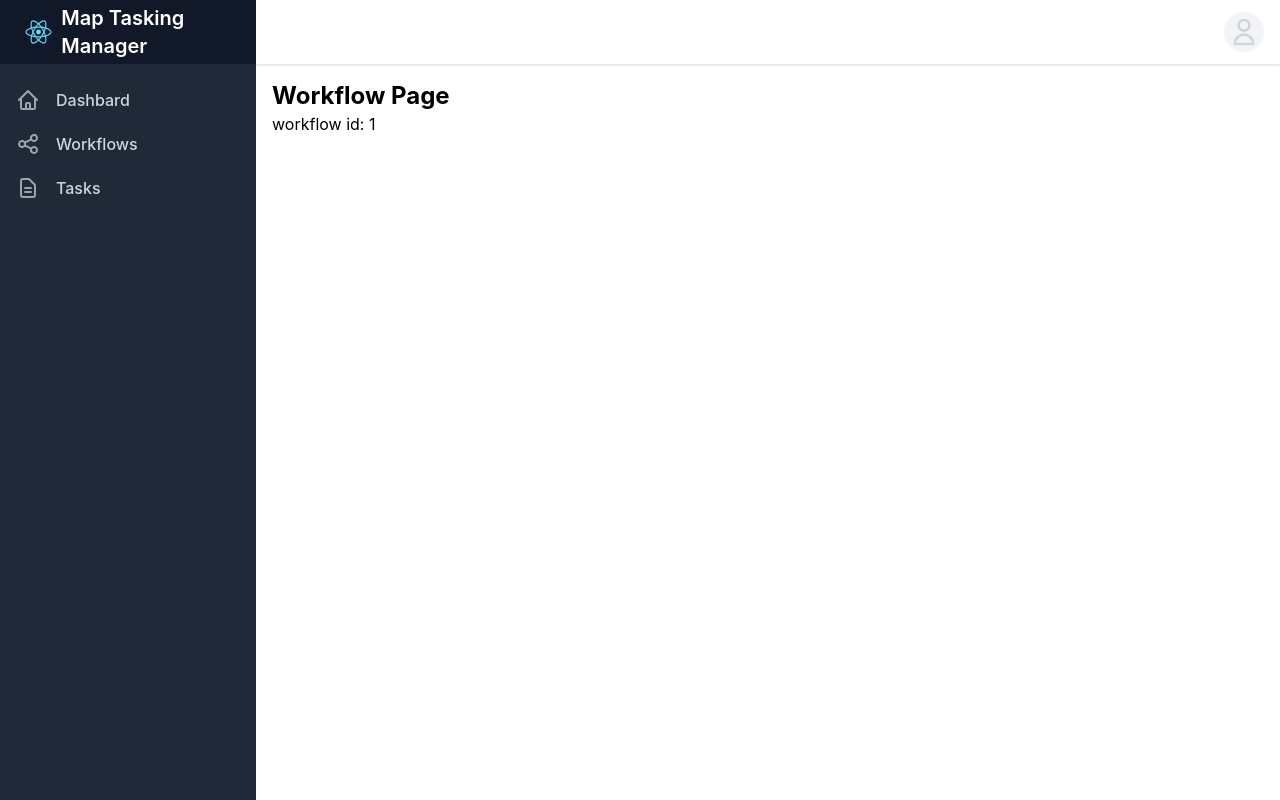
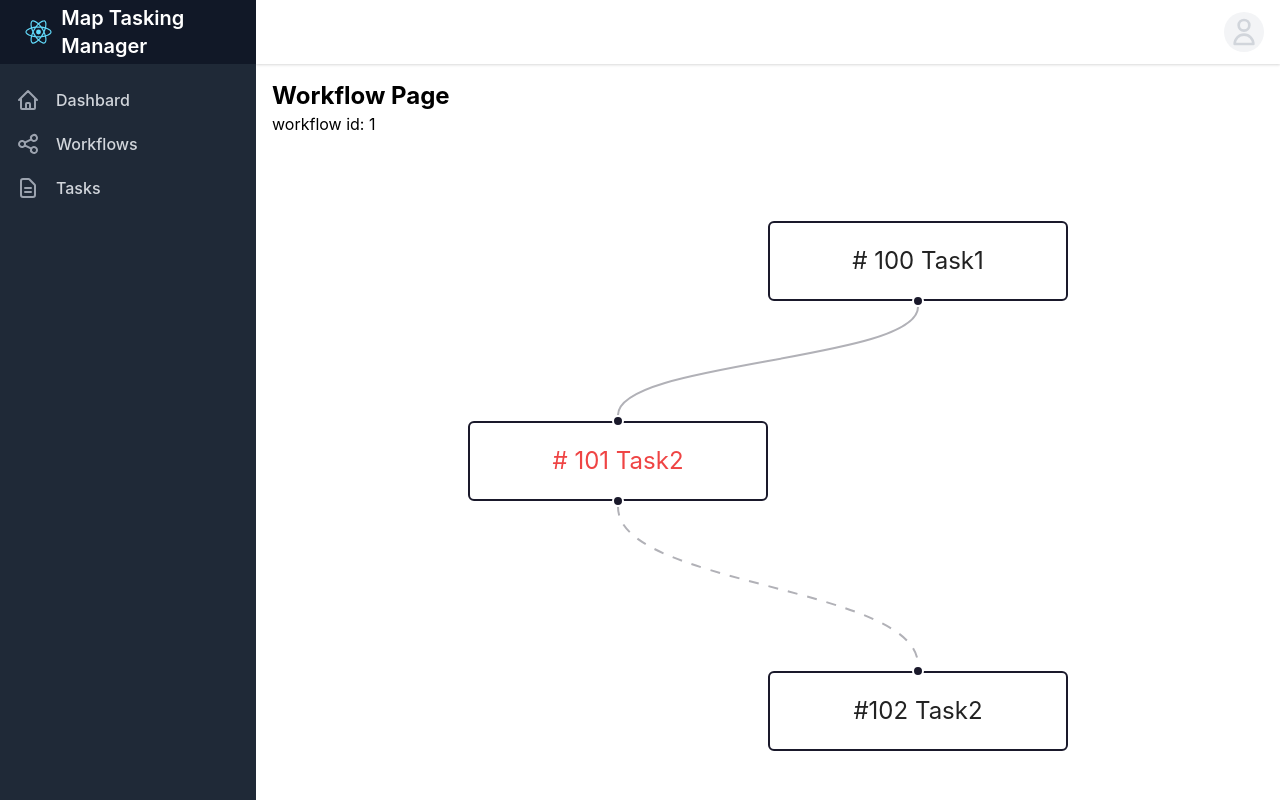
Before and after one commit to shomrkm/map-masking-manager, a React (Create React App) app in the folder frontend/: page /workflows/1 in a window 1280 px wide. Built offline with nearby package versions, Linux system fonts and the light colour scheme; a web font is replaced by a local one; what @tailwindcss/typography would draw is missing.

Commit message:
feat: Add sample flow pages.

```diff
--- a/frontend/package.json
+++ b/frontend/package.json
@@ -22,6 +22,7 @@
     "nanoid": "^3.3.1",
     "react": "^17.0.2",
     "react-dom": "^17.0.2",
+    "react-flow-renderer": "^10.3.8",
     "react-hook-form": "^7.27.0",
     "react-leaflet": "^4.0.0",
     "react-query": "^3.34.14",
--- /dev/null
+++ b/frontend/src/features/workflows/components/SampleFlow.tsx
@@ -0,0 +1,73 @@
+import { useState, useCallback } from 'react';
+import ReactFlow, {
+  addEdge,
+  FitViewOptions,
+  applyEdgeChanges,
+  applyNodeChanges,
+  Node,
+  Edge,
+  EdgeChange,
+  NodeChange,
+  Connection,
+} from 'react-flow-renderer';
+
+const initialNodes: Node[] = [
+  {
+    id: '100',
+    type: 'input',
+    data: { label: '# 100 Task1' },
+    position: { x: 250, y: 25 },
+  },
+  {
+    id: '101',
+    data: { label: <div className="text-red-500"># 101 Task2</div> },
+    position: { x: 100, y: 125 },
+  },
+  {
+    id: '102',
+    type: 'output',
+    data: { label: '#102 Task2' },
+    position: { x: 250, y: 250 },
+  },
+];
+
+const initialEdges: Edge[] = [
+  { id: 'e101-102', source: '100', target: '101' },
+  { id: 'e102-103', source: '101', target: '102', animated: true },
+];
+
+const fitViewOptions: FitViewOptions = {
+  padding: 0.2,
+};
+
+export const SampleFlow = () => {
+  const [nodes, setNodes] = useState<Node[]>(initialNodes);
+  const [edges, setEdges] = useState<Edge[]>(initialEdges);
+
+  const onNodesChange = useCallback(
+    (changes: NodeChange[]) => setNodes((nds) => applyNodeChanges(changes, nds)),
+    [setNodes]
+  );
+  const onEdgesChange = useCallback(
+    (changes: EdgeChange[]) => setEdges((eds) => applyEdgeChanges(changes, eds)),
+    [setEdges]
+  );
+  const onConnect = useCallback(
+    (connection: Connection) => setEdges((eds) => addEdge(connection, eds)),
+    [setEdges]
+  );
+
+  return (
+    <div className="w-auto h-[700px]">
+      <ReactFlow
+        nodes={nodes}
+        edges={edges}
+        onNodesChange={onNodesChange}
+        onEdgesChange={onEdgesChange}
+        onConnect={onConnect}
+        fitView
+        fitViewOptions={fitViewOptions}
+      />
+    </div>
+  );
+};
--- a/frontend/src/features/workflows/routes/Workflow.tsx
+++ b/frontend/src/features/workflows/routes/Workflow.tsx
@@ -1,4 +1,6 @@
 import { useParams } from 'react-router-dom';
+
+import { SampleFlow } from '../components/SampleFlow';
 
 export const Workflow = () => {
   const { workflowId } = useParams();
@@ -6,6 +8,7 @@ export const Workflow = () => {
     <div className="overflow-y-scroll flex-col m-4">
       <div className="text-2xl font-bold">Workflow Page</div>
       <div>{`workflow id: ${workflowId}`}</div>
+      <SampleFlow />
     </div>
   );
 };
```
Also changed, not shown: 1 other file (tests, documents, lock files or other folders).
